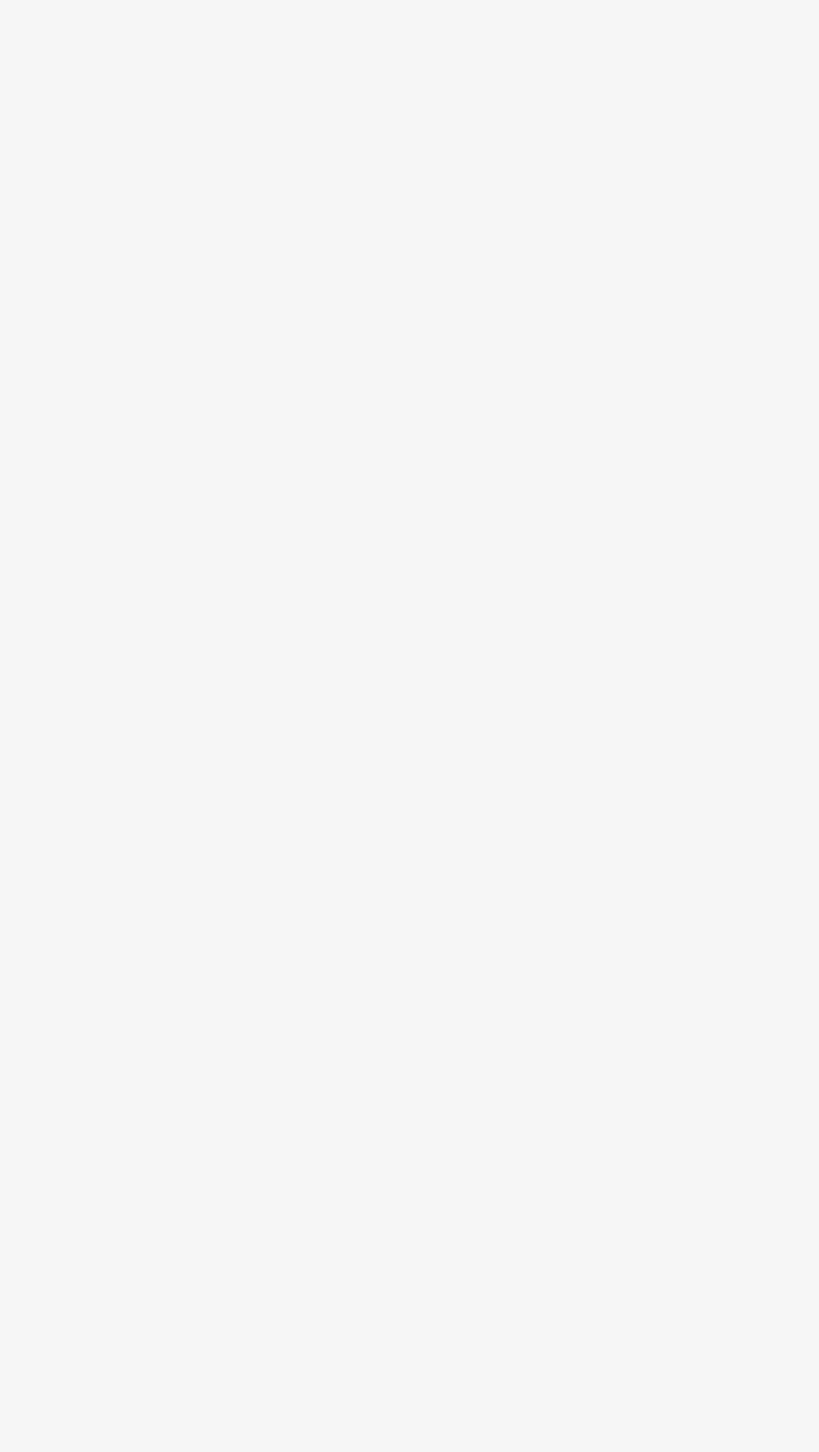
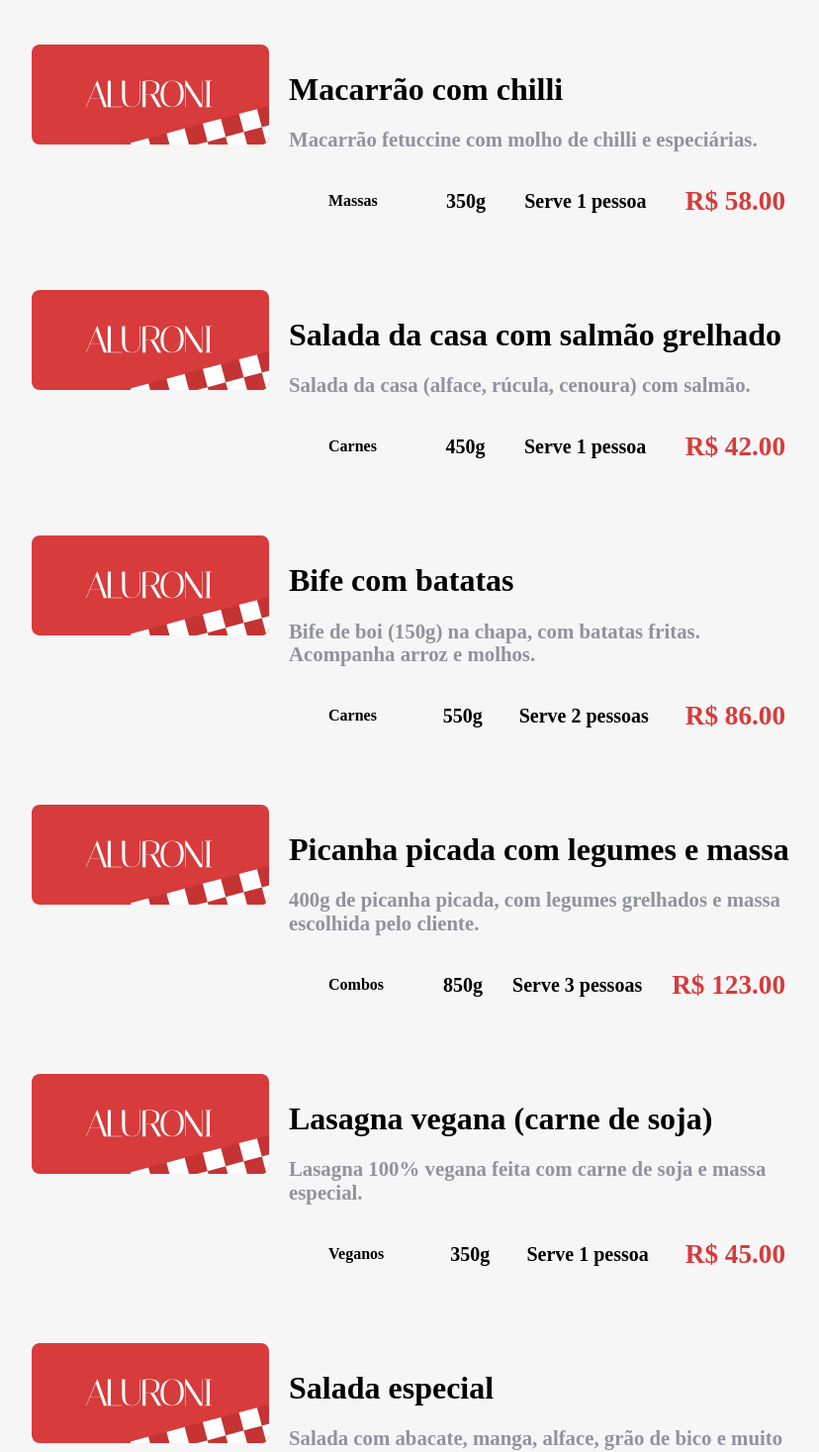
Before and after one commit to saulomagalhaes/aluroni, a React (Create React App) app: page / in a window 1280 px wide. Shown: the part 1330-2797 px from the top of the page at 99% size, without its empty margins (168-996 px from the left). Before the commit the page ends 834 px from the top, so only its background shows below. Built offline with nearby package versions, Linux system fonts and the light colour scheme; a web font is replaced by a local one.

Commit message:
feat: :sparkles: cria os componentes para o item

```diff
--- /dev/null
+++ b/src/pages/Menu/Items/Item/Item.module.scss
@@ -0,0 +1,102 @@
+@import "styles/variables";
+@import "styles/breakpoints";
+
+$massas: #d73b3b;
+$carnes: #30201e;
+$combos: #e6c864;
+$veganos: #80aa40;
+
+.item {
+  display: flex;
+  flex-wrap: wrap;
+  width: 90%;
+  &__imagem {
+    min-width: 240px;
+    @media (max-width: $desktop_xsm) {
+      width: 100%;
+    }
+    img {
+      border-radius: 8px;
+      width: 100%;
+    }
+  }
+  &__descricao {
+    display: flex;
+    flex: 1;
+    flex-direction: column;
+    flex-wrap: wrap;
+    justify-content: space-around;
+    padding: 0 20px;
+    @media (max-width: $desktop_xsm) {
+      flex-direction: row;
+      margin-top: 20px;
+      padding: 0;
+    }
+  }
+  &__titulo {
+    h2 {
+      font-size: 2rem;
+      font-weight: bold;
+      margin-bottom: 20px;
+    }
+    p {
+      color: $dark-grey;
+      font-size: 1.3rem;
+      font-weight: 600;
+      max-width: 600px;
+      margin-bottom: 20px;
+    }
+  }
+  &__tags {
+    display: flex;
+    flex-wrap: wrap;
+    justify-content: space-between;
+    margin-bottom: 20px;
+    max-width: 700px;
+    @media (max-width: $desktop_xsm) {
+      justify-content: flex-end;
+    }
+    @media (max-width: $mobile) {
+      justify-content: flex-start;
+    }
+    > div {
+      margin: 10px;
+    }
+  }
+  &__tipo {
+    align-items: center;
+    border-radius: 2px;
+    display: flex;
+    font-weight: bold;
+    height: 40px;
+    justify-content: center;
+    padding: 10px 30px;
+    &__massas {
+      background-color: $massas;
+      color: white;
+    }
+    &__carnes {
+      background-color: $carnes;
+      color: white;
+    }
+    &__combos {
+      background-color: $combos;
+    }
+    &__veganos {
+      background-color: $veganos;
+    }
+  }
+  &__porcao,
+  &__qtdpessoas,
+  &__valor {
+    align-items: center;
+    display: flex;
+    font-size: 1.25rem;
+    font-weight: bold;
+    justify-content: center;
+  }
+  &__valor {
+    color: $red;
+    font-size: 1.7rem;
+  }
+}
--- /dev/null
+++ b/src/pages/Menu/Items/Item/index.tsx
@@ -0,0 +1,29 @@
+import logo from 'assets/images/logo.svg'
+import menu from '../items.json'
+import styles from './Item.module.scss'
+
+type Props = typeof menu[0]
+
+export default function Item(props: Props) {
+  const {title, description, category, size, serving, price} = props
+  return (
+    <div className={styles.item}>
+      <div className={styles.item__imagem}>
+        <img src={logo} alt={title} />
+      </div>
+      <div className={styles.item__descricao}>
+        <div className={styles.item__titulo}>
+          <h2>{title}</h2>
+          <p>{description}</p>
+        </div>
+        <div className={styles.item__tags}>
+          <div className={styles.item__tipo}>{category.label}</div>
+          <div className={styles.item__porcao}>{size}g</div>
+          <div className={styles.item__qtdpessoas}>Serve {serving} pessoa{serving === 1 ? "" : "s"}
+          </div>
+          <div className={styles.item__valor}>R$ {price.toFixed(2)}</div>
+        </div>
+      </div>
+    </div>
+  )
+}
--- /dev/null
+++ b/src/pages/Menu/Items/Items.module.scss
@@ -0,0 +1,7 @@
+.itens {
+  display: flex;
+  flex-direction: column;
+  flex-wrap: wrap;
+  gap: 40px;
+  width: 100%;
+}
--- /dev/null
+++ b/src/pages/Menu/Items/index.tsx
@@ -0,0 +1,13 @@
+import Item from './Item'
+import menu from './items.json'
+import styles from './Items.module.scss'
+
+export default function Items() {
+  return (
+    <div className={styles.itens}>
+      {menu.map(item => (
+        <Item key={item.id} {...item} />
+      ))}
+    </div>
+  )
+}
--- /dev/null
+++ b/src/pages/Menu/Items/items.json
@@ -0,0 +1,119 @@
+[
+  {
+    "title": "Macarrão mediterrâneo",
+    "description": "Macarrão spaghetti com frutos-do-mar e especíarias, especialidade da cozinha. Atenção: Contém camarão e outros frutos-do-mar!",
+    "photo": "/assets/pratos/macarrao_mediterraneo.png",
+    "size": 400,
+    "serving": 2,
+    "price": 73.0,
+    "id": 1,
+    "category": {
+      "id": 1,
+      "label": "Massas"
+    }
+  },
+  {
+    "title": "Macarrão da casa",
+    "description": "Macarrão com frutos-do-mar e especíarias, especialidade da cozinha. Atenção: Contém camarão e outros frutos-do-mar!",
+    "photo": "/assets/pratos/macarrao_da_casa.png",
+    "size": 400,
+    "serving": 2,
+    "price": 54.0,
+    "id": 2,
+    "category": {
+      "id": 1,
+      "label": "Massas"
+    }
+  },
+  {
+    "title": "Macarrão com chilli",
+    "description": "Macarrão fetuccine com molho de chilli e especiárias.",
+    "photo": "/assets/pratos/macarrao_com_chilli.png",
+    "size": 350,
+    "serving": 1,
+    "price": 58.0,
+    "id": 3,
+    "category": {
+      "id": 1,
+      "label": "Massas"
+    }
+  },
+  {
+    "title": "Salada da casa com salmão grelhado",
+    "description": "Salada da casa (alface, rúcula, cenoura) com salmão.",
+    "photo": "/assets/pratos/salada_da_casa.png",
+    "size": 450,
+    "serving": 1,
+    "price": 42.0,
+    "id": 4,
+    "category": {
+      "id": 2,
+      "label": "Carnes"
+    }
+  },
+  {
+    "title": "Bife com batatas",
+    "description": "Bife de boi (150g) na chapa, com batatas fritas. Acompanha arroz e molhos.",
+    "photo": "/assets/pratos/bife_com_batatas.png",
+    "size": 550,
+    "serving": 2,
+    "price": 86.0,
+    "id": 5,
+    "category": {
+      "id": 2,
+      "label": "Carnes"
+    }
+  },
+  {
+    "title": "Picanha picada com legumes e massa",
+    "description": "400g de picanha picada, com legumes grelhados e massa escolhida pelo cliente.",
+    "photo": "/assets/pratos/picanha_picada.png",
+    "size": 850,
+    "serving": 3,
+    "price": 123.0,
+    "id": 6,
+    "category": {
+      "id": 3,
+      "label": "Combos"
+    }
+  },
+  {
+    "title": "Lasagna vegana (carne de soja)",
+    "description": "Lasagna 100% vegana feita com carne de soja e massa especial.",
+    "photo": "/assets/pratos/lasagna_vegana.png",
+    "size": 350,
+    "serving": 1,
+    "price": 45.0,
+    "id": 7,
+    "category": {
+      "id": 4,
+      "label": "Veganos"
+    }
+  },
+  {
+    "title": "Salada especial",
+    "description": "Salada com abacate, manga, alface, grão de bico e muito mais.",
+    "photo": "/assets/pratos/salada_especial.png",
+    "size": 350,
+    "serving": 1,
+    "price": 37.0,
+    "id": 8,
+    "category": {
+      "id": 4,
+      "label": "Veganos"
+    }
+  },
+  {
+    "title": "Almôndegas",
+    "description": "Porção de almôndegas com sour cream, cebola e tempêros. Acompanha arroz ou massa.",
+    "photo": "/assets/pratos/almondegas.png",
+    "size": 740,
+    "serving": 3,
+    "price": 120.0,
+    "id": 9,
+    "category": {
+      "id": 3,
+      "label": "Combos"
+    }
+  }
+]
--- a/src/pages/Menu/index.tsx
+++ b/src/pages/Menu/index.tsx
@@ -1,6 +1,7 @@
 import { ReactComponent as Logo } from 'assets/images/logo.svg';
 import { useState } from 'react';
 import Filters from './Filters';
+import Items from './Items';
 import styles from './Menu.module.scss';
 import Ordination from './Ordination';
 import Search from './Search';
@@ -26,6 +27,7 @@
           <Filters filter={filter} setFilter={setFilter} />
           <Ordination ordination={ordination} setOrdination={setOrdination} />
         </div>
+        <Items />
       </section>
     </main>
   )
```
